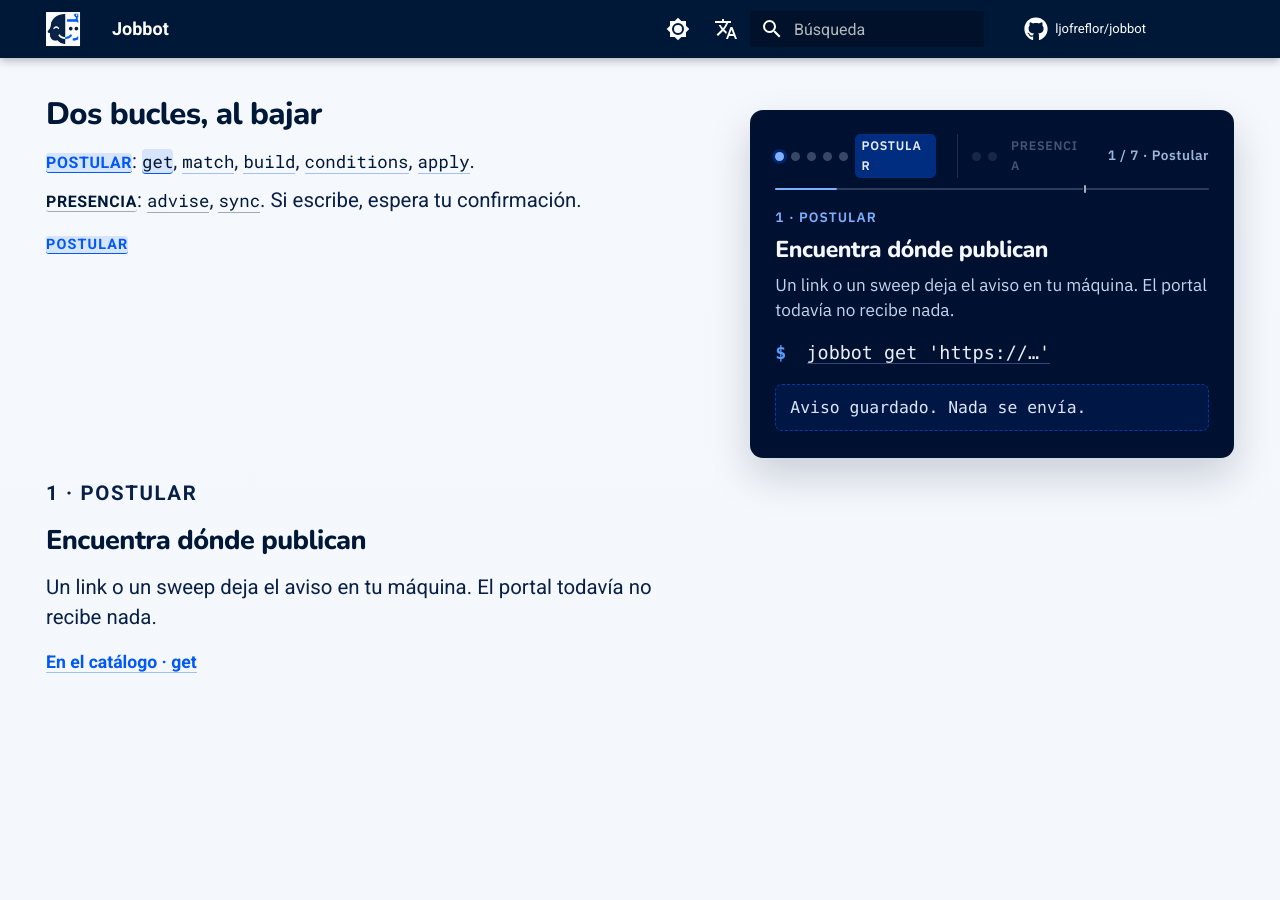
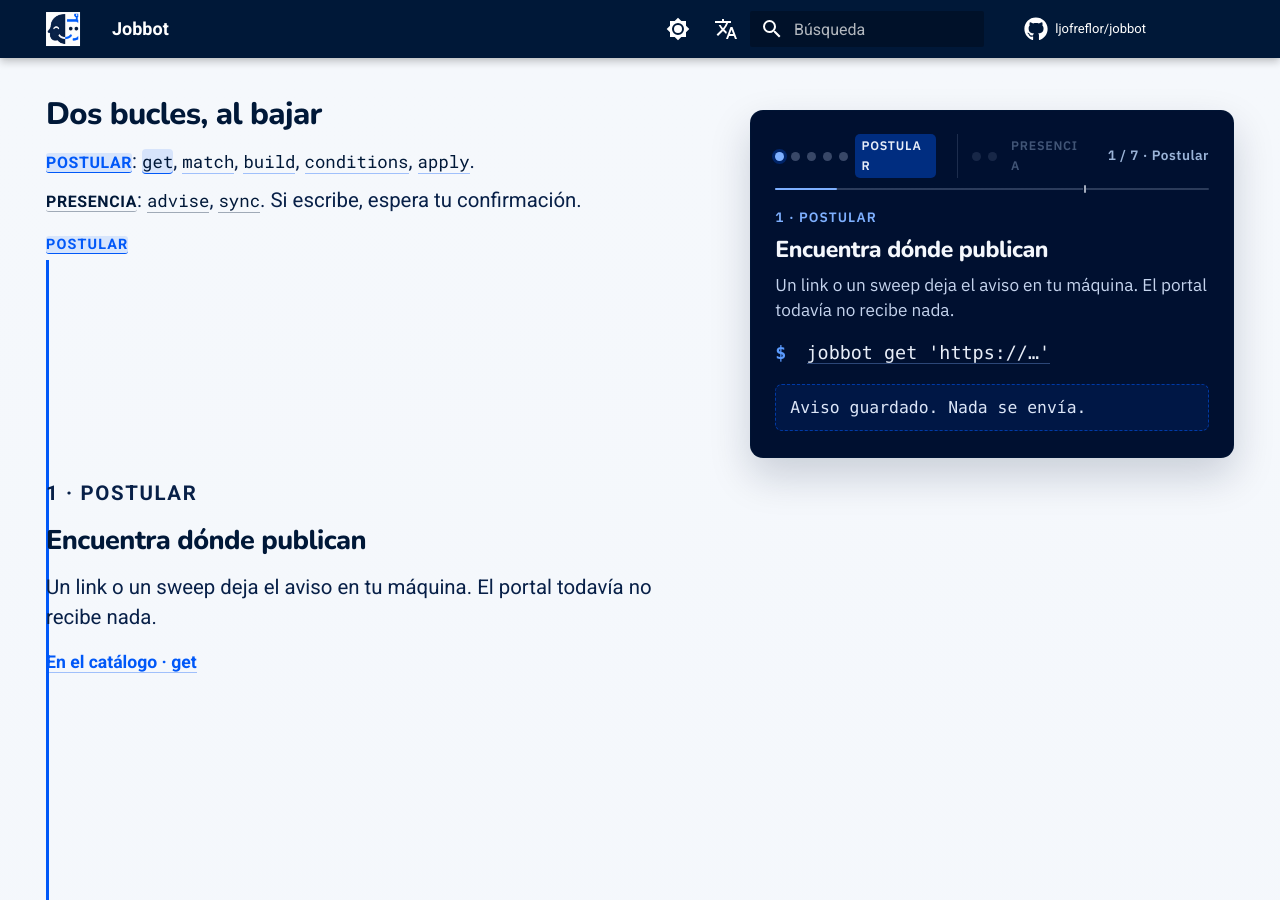
Before and after one commit to ljofreflor/jobbot, an MkDocs documentation site: the page built from docs/index.md, in a window 1280 px wide and 900 px high, scrolled down 905 px. Built offline with MkDocs 1.6.1 and Material for MkDocs 9.7.7, drawn with Linux system fonts in a browser that asks for light colours; comment, search, counter and statistics services are not loaded.

Commit message:
docs(landing): inset bar on the story article with aria-current
The pin's current step gets the same cobalt or navy left bar as a catalog
story row, so the list cue matches when every step stays visible.

Co-authored-by: Leonardo Andes Jofre Flor <leonardo.jofre+csld1@consalud.cl>

```diff
--- a/docs/stylesheets/landing.css
+++ b/docs/stylesheets/landing.css
@@ -1289,6 +1289,16 @@ a.jb-in-story__tag--presence[aria-current="step"] {
 
 .jb-scrolly__step.is-active {
   opacity: 1;
+}
+
+/* Same inset cue as a catalog story row for the pin's current step. */
+.jb-scrolly__step[aria-current="step"] {
+  box-shadow: inset 3px 0 0 var(--jb-cobalt);
+}
+
+#story-advise[aria-current="step"],
+#story-sync[aria-current="step"] {
+  box-shadow: inset 3px 0 0 var(--jb-navy);
 }
 
 .jb-scrolly__step:focus {
```
